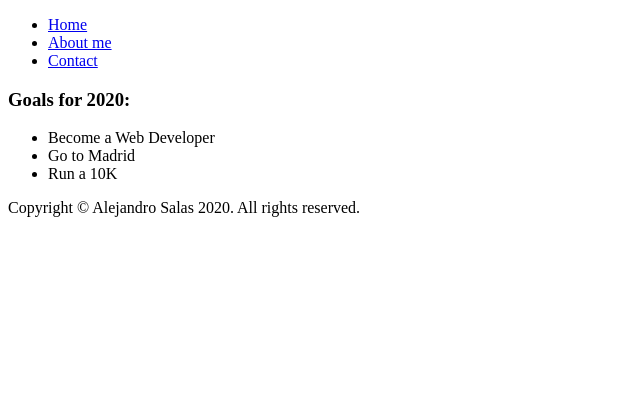
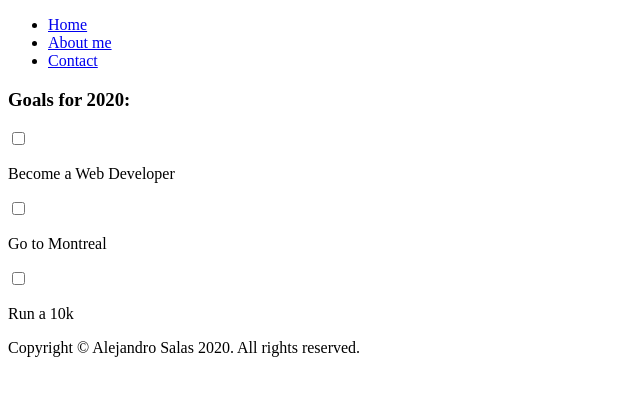
Before and after one commit to alejotsv/introduction-to-react, a React (Create React App) app: page / in a window 1280 px wide. Shown: the top 396 px of the page, without its empty margins (0-640 px from the left). Built offline with nearby package versions, Linux system fonts and the light colour scheme.

Commit message:
change list to checkboxes

```diff
--- a/src/components/MainContent.js
+++ b/src/components/MainContent.js
@@ -4,11 +4,9 @@ function MainContent() {
   return(
     <div>
       <h3>Goals for 2020:</h3>
-      <ul>
-        <li>Become a Web Developer</li>
-        <li>Go to Madrid</li>
-        <li>Run a 10K</li>
-      </ul>
+       <input type='checkbox' /><p>Become a Web Developer</p>
+       <input type='checkbox' /><p>Go to Montreal</p>
+       <input type='checkbox' /><p>Run a 10k</p>
     </div>
   );
 }
```
